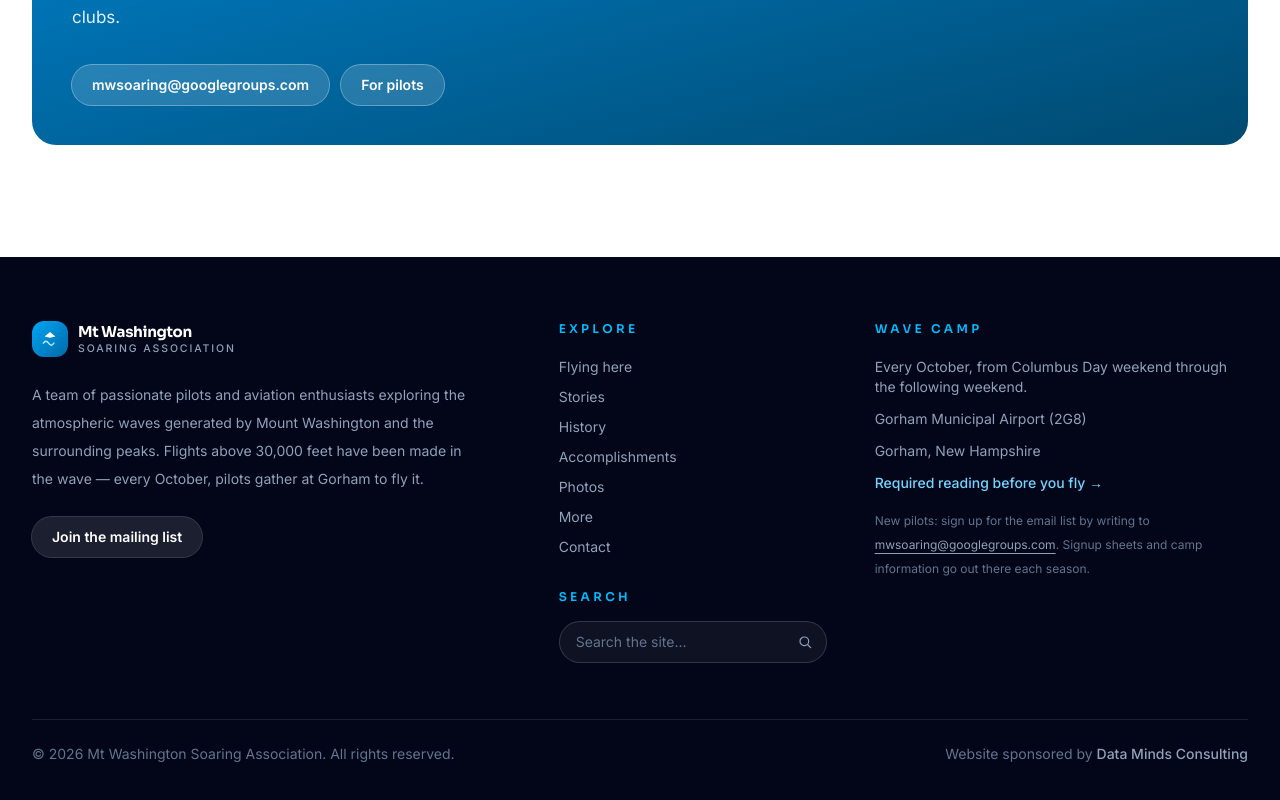
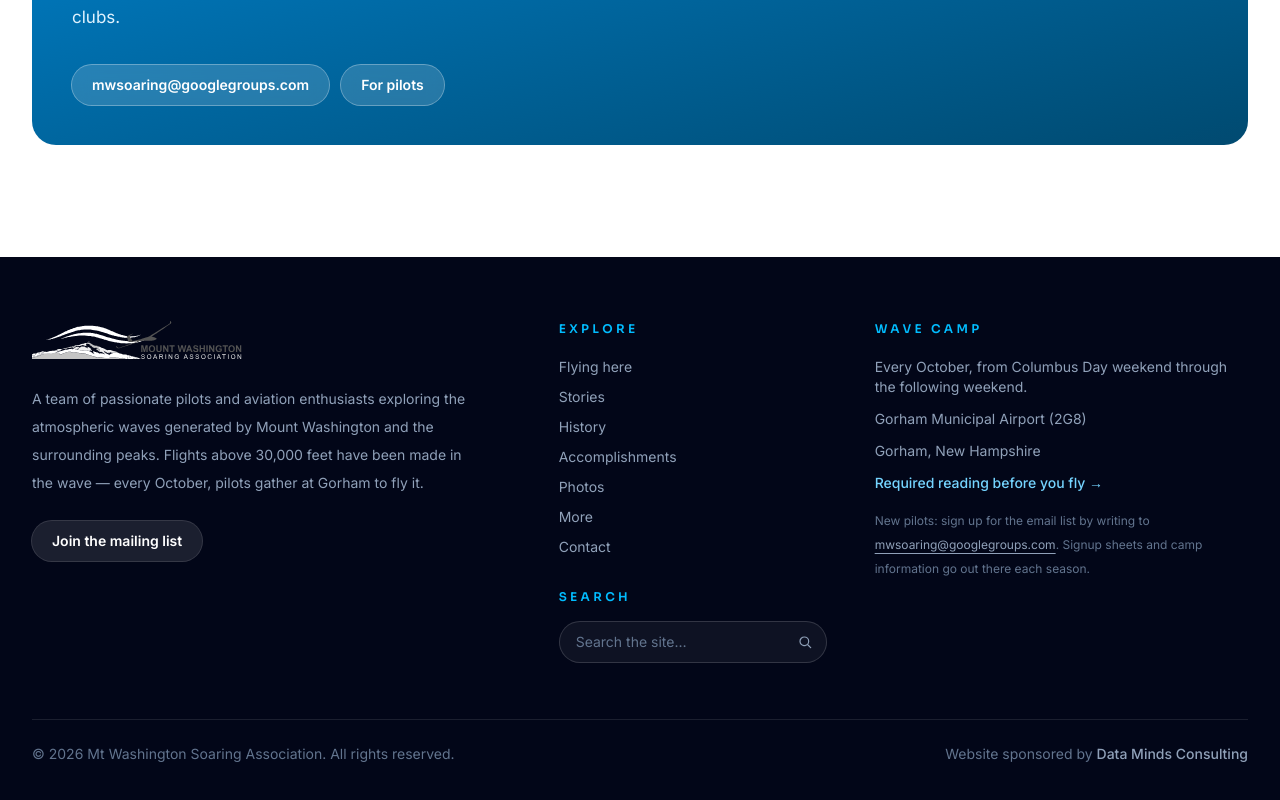
Before and after one commit to soaringibex/mtwashingtonsoaring, a Next.js app: page / in a window 1280 px wide. Shown: the part 5959-6759 px from the top of the page. Built offline with nearby package versions, Linux system fonts and the light colour scheme; no server answers.

Commit message:
feat: swap the footer's generic mark for the site logo in greyscale
The footer now carries the actual mountain-and-glider wordmark, run
through a greyscale filter and lifted in brightness so it reads against
the near-black footer.

```diff
--- a/src/components/site/Footer.tsx
+++ b/src/components/site/Footer.tsx
@@ -1,3 +1,4 @@
+import Image from "next/image";
 import Link from "next/link";
 import { site } from "@/lib/site";
 import { Container } from "@/components/ui/Container";
@@ -10,28 +11,14 @@ export function Footer() {
       <Container className="py-14 lg:py-16">
         <div className="grid gap-12 lg:grid-cols-12">
           <div className="lg:col-span-5">
-            <span className="flex items-center gap-2.5">
-              <span className="grid size-9 shrink-0 place-items-center rounded-xl bg-gradient-to-br from-sky-500 to-sky-700">
-                <svg viewBox="0 0 24 24" className="size-5" aria-hidden="true">
-                  <path d="M12 3.5 18.5 9 12 10.5 5.5 9z" fill="#ffffff" />
-                  <path
-                    d="M4 17c2.1-3.2 4.2-3.2 6.3 0s4.2 3.2 6.3 0"
-                    fill="none"
-                    stroke="#bae6fd"
-                    strokeWidth="1.8"
-                    strokeLinecap="round"
-                  />
-                </svg>
-              </span>
-              <span className="flex flex-col leading-tight">
-                <span className="font-display text-[15px] font-bold tracking-tight text-white">
-                  Mt Washington
-                </span>
-                <span className="text-[10.5px] font-medium uppercase tracking-[0.18em] text-slate-400">
-                  Soaring Association
-                </span>
-              </span>
-            </span>
+            <Image
+              src="/images/brand/logo.svg"
+              alt={site.name}
+              width={2127}
+              height={405}
+              unoptimized
+              className="h-10 w-auto grayscale brightness-[2.2]"
+            />
             <p className="mt-6 max-w-md text-sm leading-7 text-slate-400">
               A team of passionate pilots and aviation enthusiasts exploring the atmospheric
               waves generated by Mount Washington and the surrounding peaks. Flights above
```
